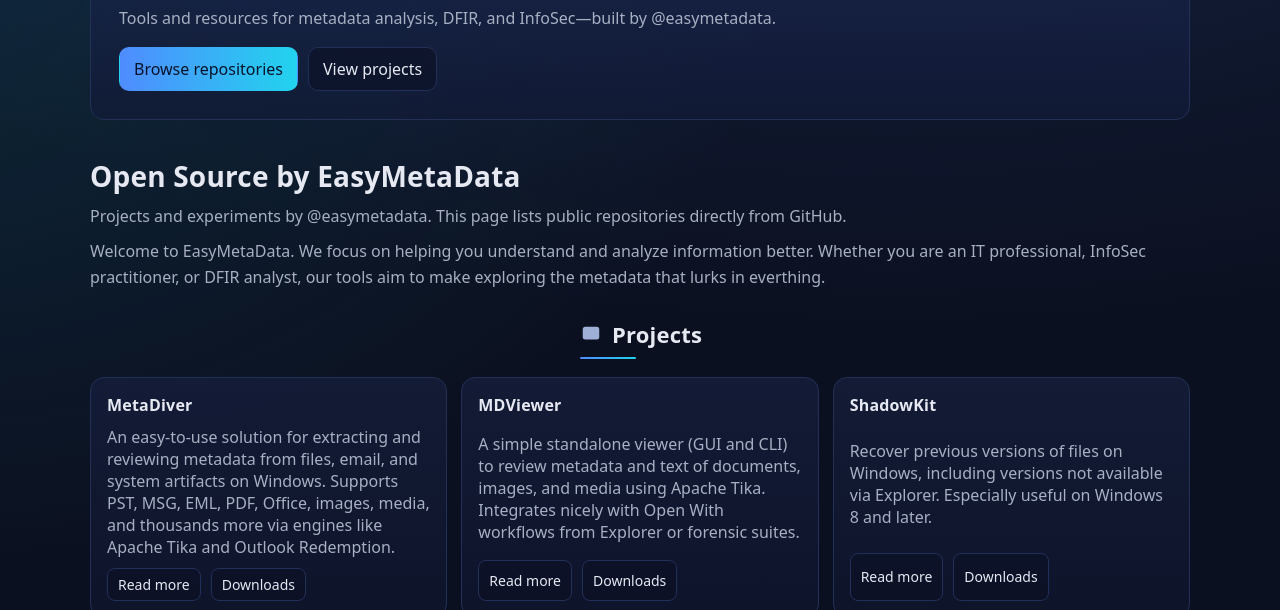
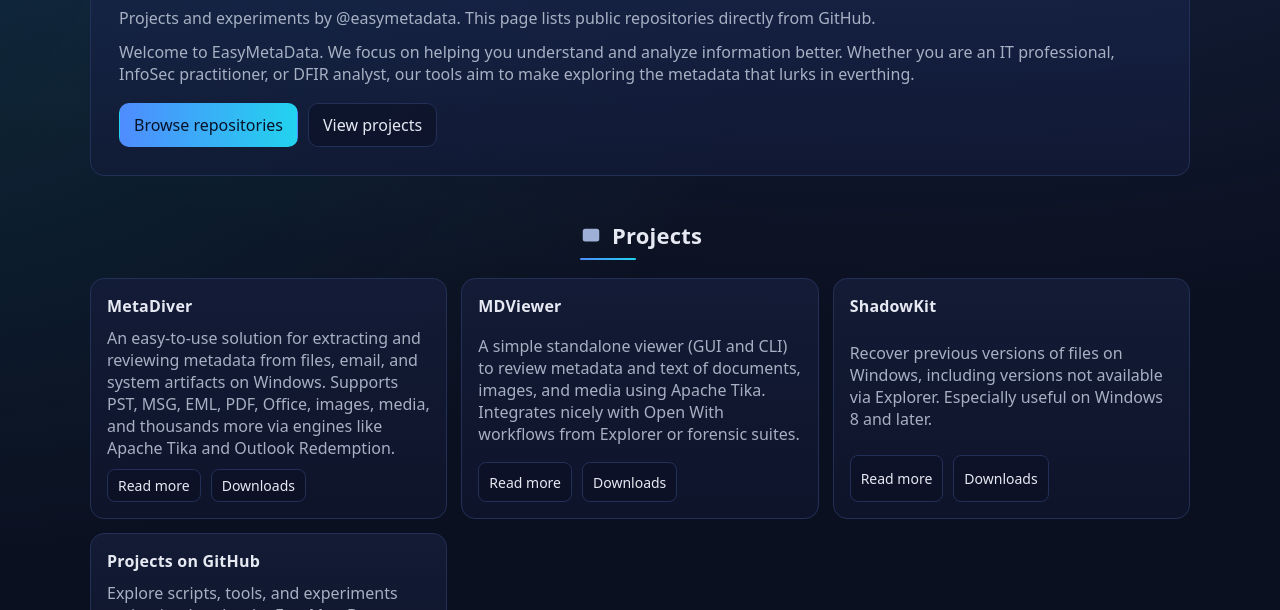
Before and after one commit to easymetadata/website, a plain HTML site: page index.html in a window 1280 px wide. Shown: the part 190-800 px from the top of the page. Drawn offline with Linux system fonts and the light colour scheme; no server answers.

Commit message:
Update index.html

```diff
--- a/index.html
+++ b/index.html
@@ -165,15 +165,6 @@
     <main>
       <section class="hero" id="home-hero">
         <h1>Powerful access to data</h1>
-        <p>Tools and resources for metadata analysis, DFIR, and InfoSec—built by <a href="https://github.com/easymetadata" target="_blank" rel="noopener noreferrer">@easymetadata</a>.</p>
-        <div class="actions">
-          <a class="btn btn-primary" href="#repos">Browse repositories</a>
-          <a class="btn" href="#projects">View projects</a>
-        </div>
-      </section>
-
-      <section id="home" class="intro">
-        <h1>Open Source by EasyMetaData</h1>
         <p>
           Projects and experiments by <a href="https://github.com/easymetadata" target="_blank" rel="noopener noreferrer">@easymetadata</a>.
           This page lists public repositories directly from GitHub.
@@ -181,6 +172,10 @@
         <p>
           Welcome to EasyMetaData. We focus on helping you understand and analyze information better. Whether you are an IT professional, InfoSec practitioner, or DFIR analyst, our tools aim to make exploring the metadata that lurks in everthing.
         </p>
+        <div class="actions">
+          <a class="btn btn-primary" href="#repos">Browse repositories</a>
+          <a class="btn" href="#projects">View projects</a>
+        </div>
       </section>
 
       <section id="projects" class="intro" aria-label="Projects">
```
